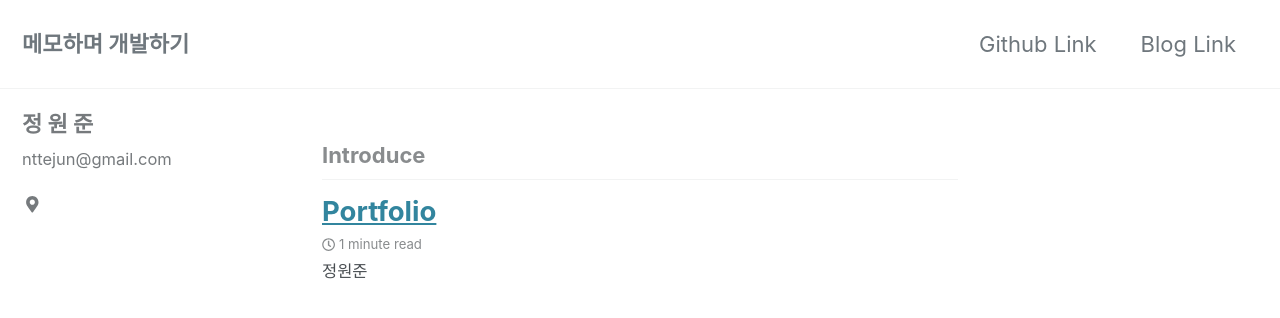
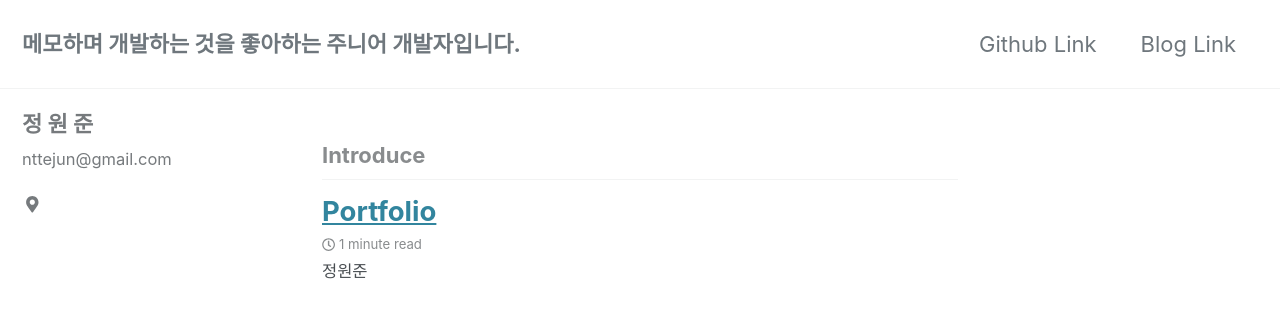
Before and after one commit to nttejun/nttejun.github.io, a Jekyll site: the page built from index.html, in a window 1280 px wide and 900 px high. Shown: the top 318 px of the window. Built offline with Jekyll 4.4.1, drawn with Linux system fonts in a browser that asks for light colours; cached includes are drawn as plain includes; nearby versions of some CDN libraries; the list of posts is cut into pages by our own code; some of the changed text lies outside the part shown.

```diff
--- a/_config.yml
+++ b/_config.yml
@@ -21,7 +21,7 @@ minimal_mistakes_skin    : "default" # "air", "aqua", "contrast", "dark", "dirt"
 
 # Site Settings
 locale                   : "en-US"
-title                    : "메모하며 개발하기"
+title                    : "메모하며 개발하는 것을 좋아하는 주니어 개발자입니다."
 title_separator          : "-"
 name                     : ""
 description              : "."
--- a/_data/navigation.yml
+++ b/_data/navigation.yml
@@ -3,7 +3,7 @@ main:
   - title: "Github Link"
     url: https://github.com/nttejun
   - title: "Blog Link"
-    url: https://mmistakes.github.io/minimal-mistakes/docs/quick-start-guide/
+    url: https://wjjeong.tistory.com
   # - title: "About"
   #   url: https://mmistakes.github.io/minimal-mistakes/about/
   # - title: "Sample Posts"
--- a/_sass/minimal-mistakes/_sidebar.scss
+++ b/_sass/minimal-mistakes/_sidebar.scss
@@ -181,7 +181,8 @@
 
 .author__urls-wrapper {
   position: relative;
-  display: table-cell;
+  display: none;
+  //display: table-cell;
   vertical-align: middle;
   font-family: $sans-serif;
   z-index: 10;
```
